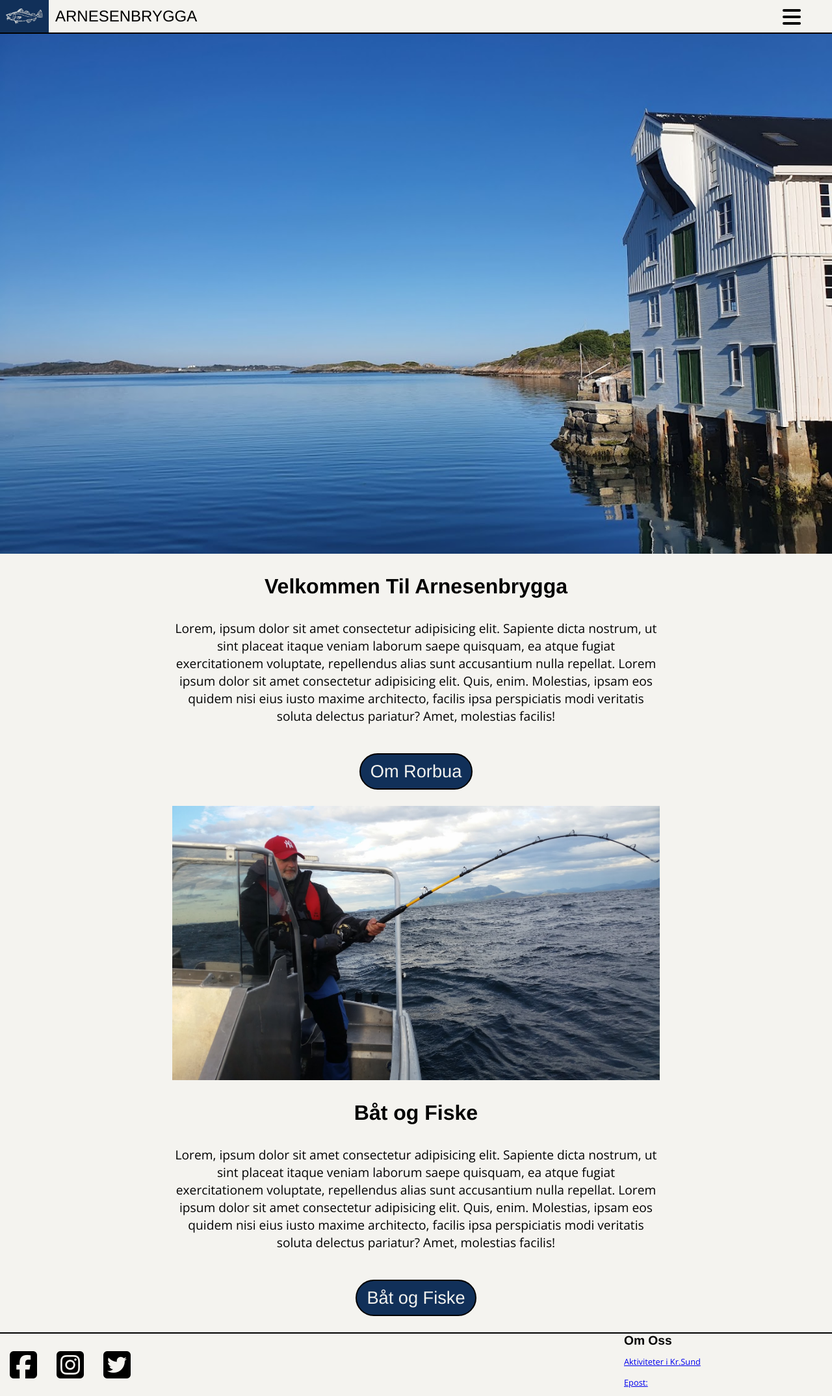
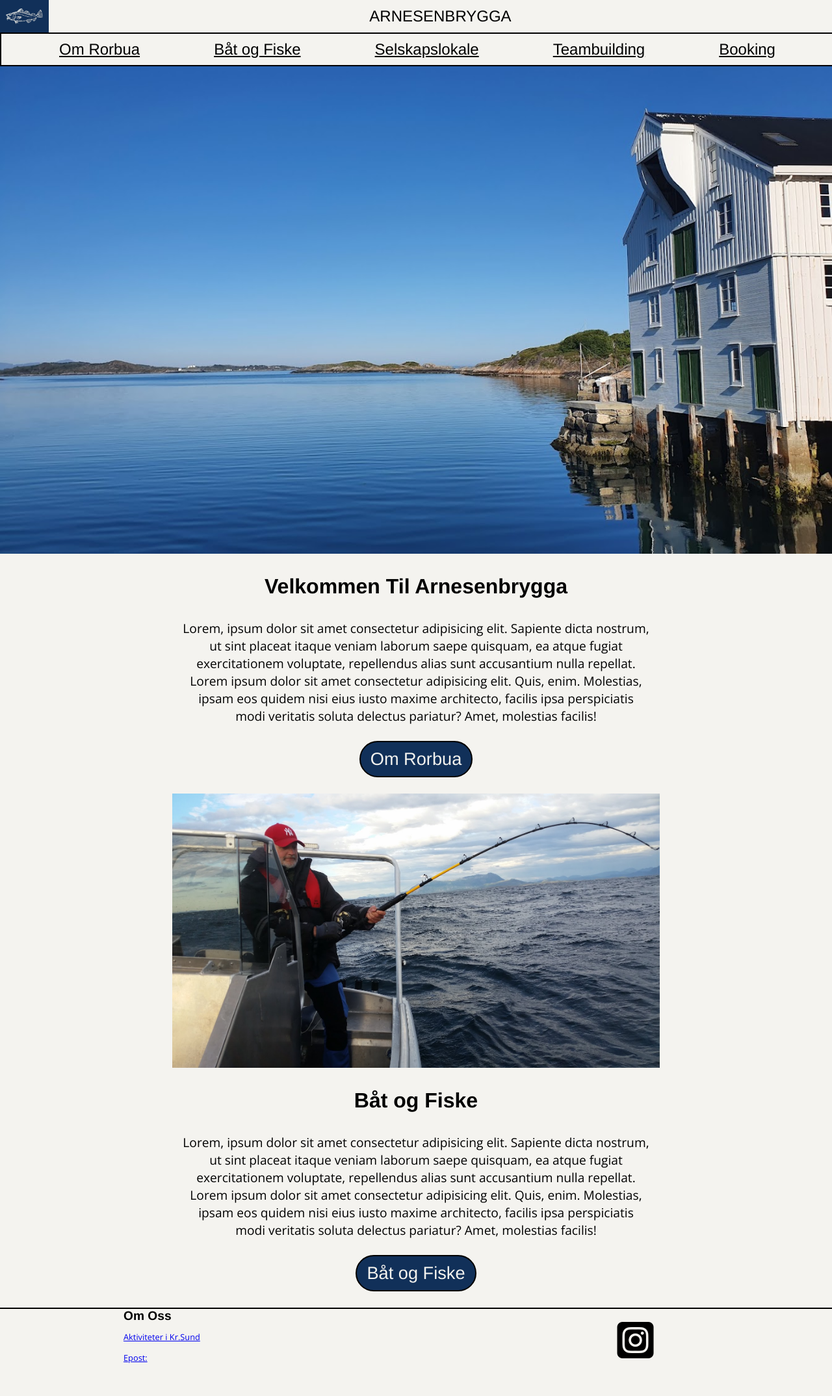
Before and after one commit to VegardMaao/Arnesenbrygga, a plain HTML site: page index.html in a window 1280 px wide. Shown: the whole page at 65% size. After the commit the page ends 2110 px from the top, so only its background shows below. Drawn offline with nearby package versions, Linux system fonts and the light colour scheme; a web font is replaced by a local one.

Commit message:
Improve mobile vs desktop dynamic
Improved mobile vs desktop dynamic by updating my media query and making minor changes in HTML

```diff
--- a/css/styles.css
+++ b/css/styles.css
@@ -72,7 +72,7 @@ header > a{
     font-size: 1.5rem;
     text-decoration: underline;
     padding: 0px 10px;
-    transition: ease-in-out 0.3s;
+    color: black;
 }
 
 .nav_li > a:hover{
@@ -144,7 +144,9 @@ nav{
     text-align: center;
 }
 
-
+.story_txt{
+    margin: 0px 15px;
+}
 
 .cta_btn{
     border: 2px solid black;
@@ -170,13 +172,18 @@ nav{
 
 /*This is the Footer*/
 footer{
+    background-color: var(--offwhite);
     height: 50px;
     border-top: 2px solid black;
+}
+
+.footer_contentbox{
+    max-width: 900px;
+    margin: 0px 10px;
     padding: 0px;
     display: grid;
-    grid-template-rows: 1fr 1fr;
+    grid-template-rows: 1fr;
     grid-template-columns: 3fr 1fr;
-    background-color: var(--offwhite);
 }
 
 .some{
@@ -184,13 +191,14 @@ footer{
     flex-direction: row;
     margin-left: 0px;
     align-items: center;
+    justify-content: center;
     background-color: var(--offwhite);
 }
 
 a > i{
     text-decoration: none;
     color: black;
-    font-size: 3rem;
+    font-size: 4rem;
     margin: 0px 15px;
     display: inline;
 }
@@ -215,24 +223,47 @@ a > i{
 .cs_li{
     list-style: none;
     margin: 5px 0px;
+
 }
 
 .cs_li > a{
     font-size: 0.8rem;
+    font-family: var(--body-font);
 }
-
-
-
-
-
-
 
 
 /* Media Queries */
 
-@media (min-width: 600px) {
+@media (min-width: 910px) {
+
+    .logo_banner{
+        flex: 3;
+    }
+
+    #menu_icon{
+        display: none;
+    }
+
+    nav{
+        display: block;
+        position: absolute;
+        top: 50px;
+
+    }
+
+    .nav_ul{
+        flex-direction: row;
+        border: 2px solid black;
+        border-radius: 0px;
+        width: 100%;
+    }
+
     .hero_image{
         height: 800px;
         background-position-y: 40%;
     }
+
+    .footer_contentbox{
+        margin: 0px auto;
+    }
 }
--- a/index.html
+++ b/index.html
@@ -58,24 +58,20 @@
 
 
     <footer>
+        <div class="footer_contentbox">
+        <div class="about">
+            <h2 class="cs_header">Om Oss</h2>
+            <ul class="cs_ul">
+              <li class="cs_li"><a href="about.html">Aktiviteter i Kr.Sund</a></li>
+              <li class="cs_li"><a href="contact.html">Epost: </a></li>
+            </ul>
+          </div>
         <div class="some">
-          <a class="some_icon" href="https://www.facebook.com/" title="facebook">
-            <i class="fab fa-facebook-square"></i>
-          </a>
           <a class="some_icon" href="https://www.instagram.com/" title="instagram">
             <i class="fab fa-instagram-square"></i>
           </a>
-          <a class="some_icon" href="https://twitter.com/" title="twitter">
-            <i class="fab fa-twitter-square"></i>
-          </a>
         </div>
-        <div class="about">
-          <h2 class="cs_header">Om Oss</h2>
-          <ul class="cs_ul">
-            <li class="cs_li"><a href="about.html">Aktiviteter i Kr.Sund</a></li>
-            <li class="cs_li"><a href="contact.html">Epost: </a></li>
-          </ul>
-        </div>
+    </div>
       </footer>
 </body>
 </html>
```
